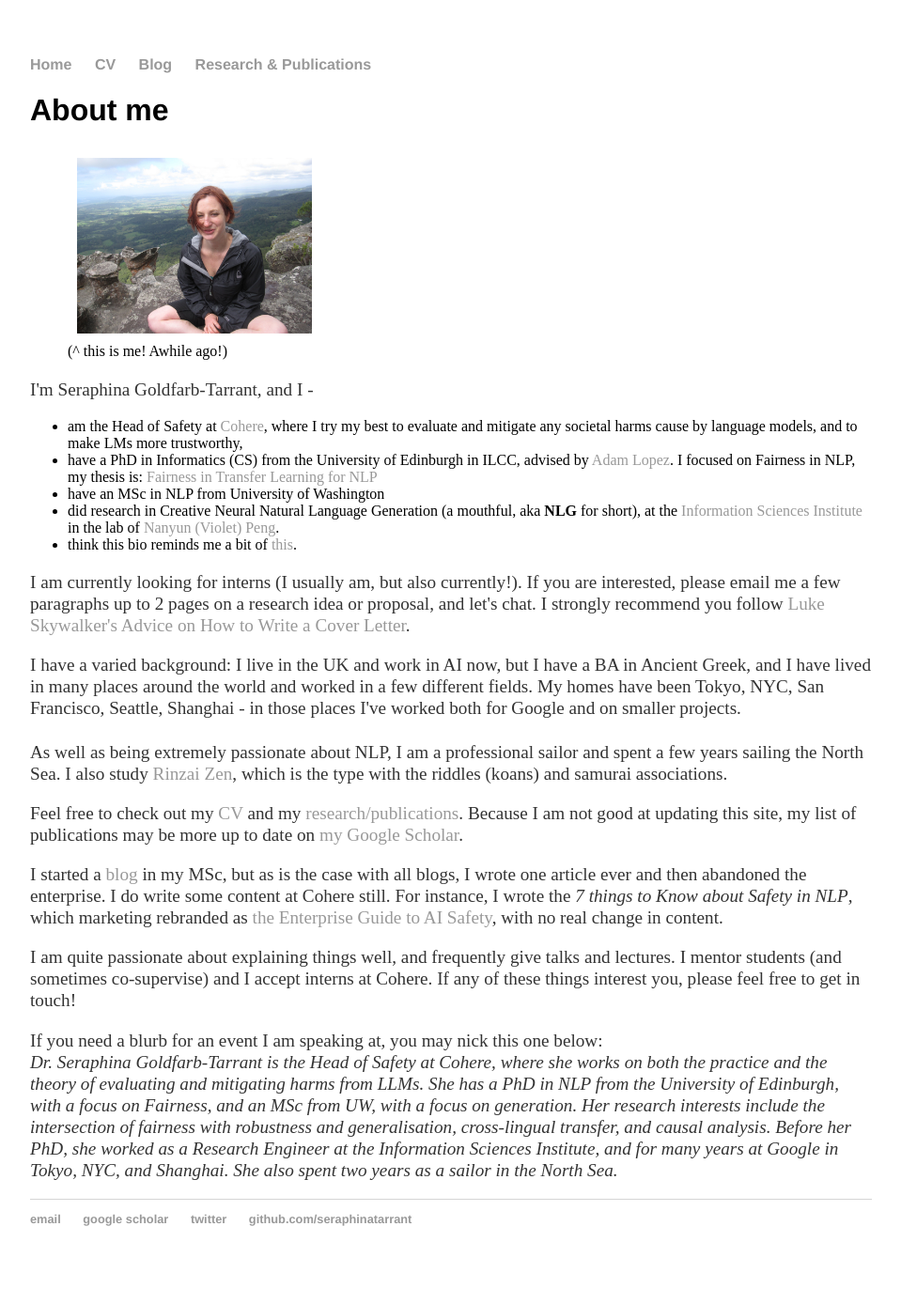
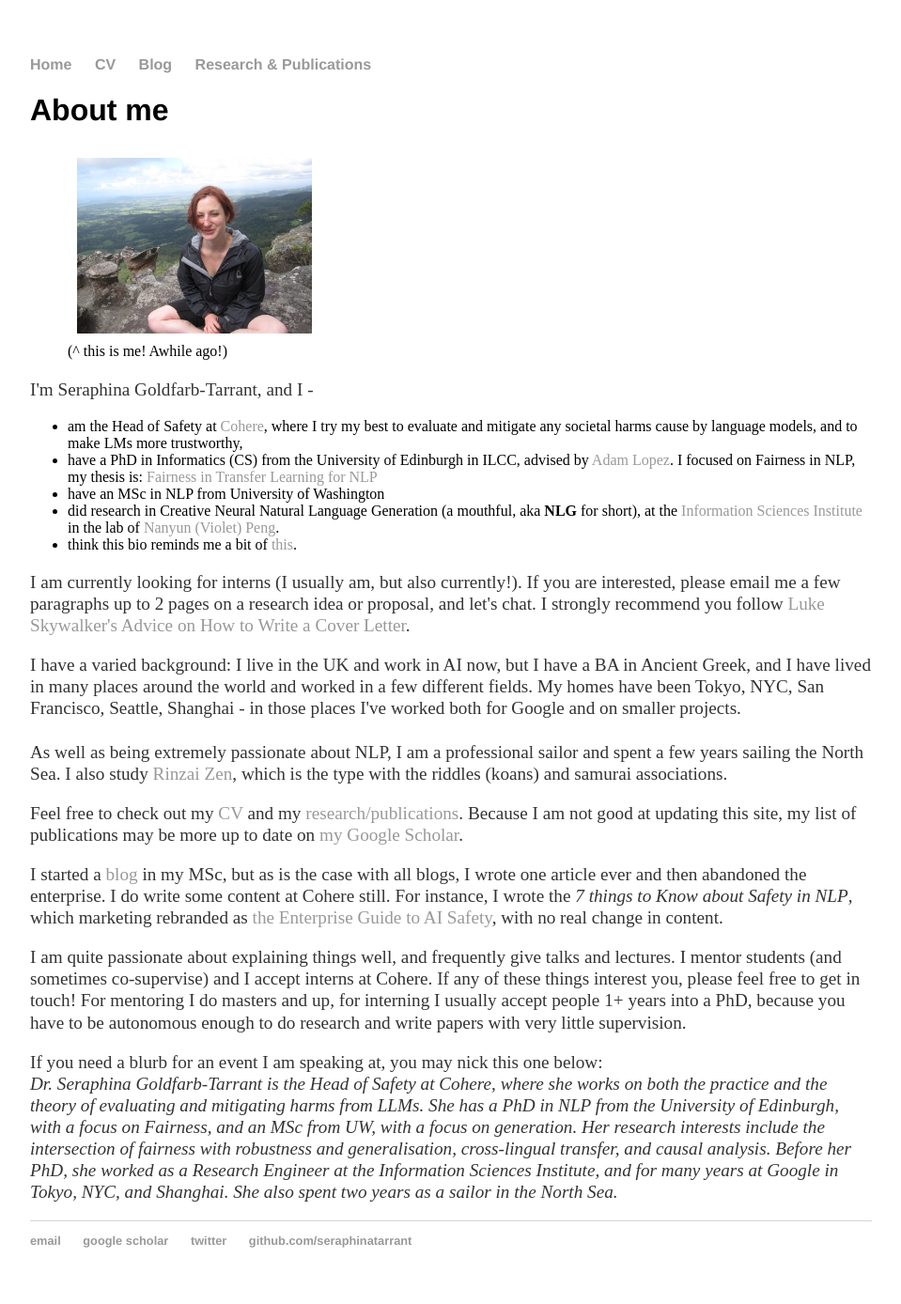
Before and after one commit to seraphinatarrant/seraphinatarrant.github.io, a Jekyll site: the page built from index.html, in a window 1280 px wide. Shown: the whole page at 94% size, without its empty margins (160-1119 px from the left). Built offline with Jekyll 4.4.1, drawn with Linux system fonts in a browser that asks for light colours; before the commit the page ends 1365 px from its top, so only the background shows below that.

Commit message:
additional info about internships

```diff
--- a/index.html
+++ b/index.html
@@ -41,7 +41,7 @@ title: Seraphina Goldfarb-Tarrant
 		For instance, I wrote the <i>7 things to Know about Safety in NLP</i>, which marketing rebranded as <a href="https://cohere.com/blog/the-enterprise-guide-to-ai-safety">the Enterprise Guide to AI Safety</a>, with no real change in content.
 	</p>
 	<p> I am quite passionate about explaining things well, and frequently give talks and lectures.
-		I mentor students (and sometimes co-supervise) and I accept interns at Cohere. If any of these things interest you, please feel free to get in touch!
+		I mentor students (and sometimes co-supervise) and I accept interns at Cohere. If any of these things interest you, please feel free to get in touch! For mentoring I do masters and up, for interning I usually accept people 1+ years into a PhD, because you have to be autonomous enough to do research and write papers with very little supervision.
 	</p>
 	<p>
 		If you need a blurb for an event I am speaking at, you may nick this one below: <br>
```
